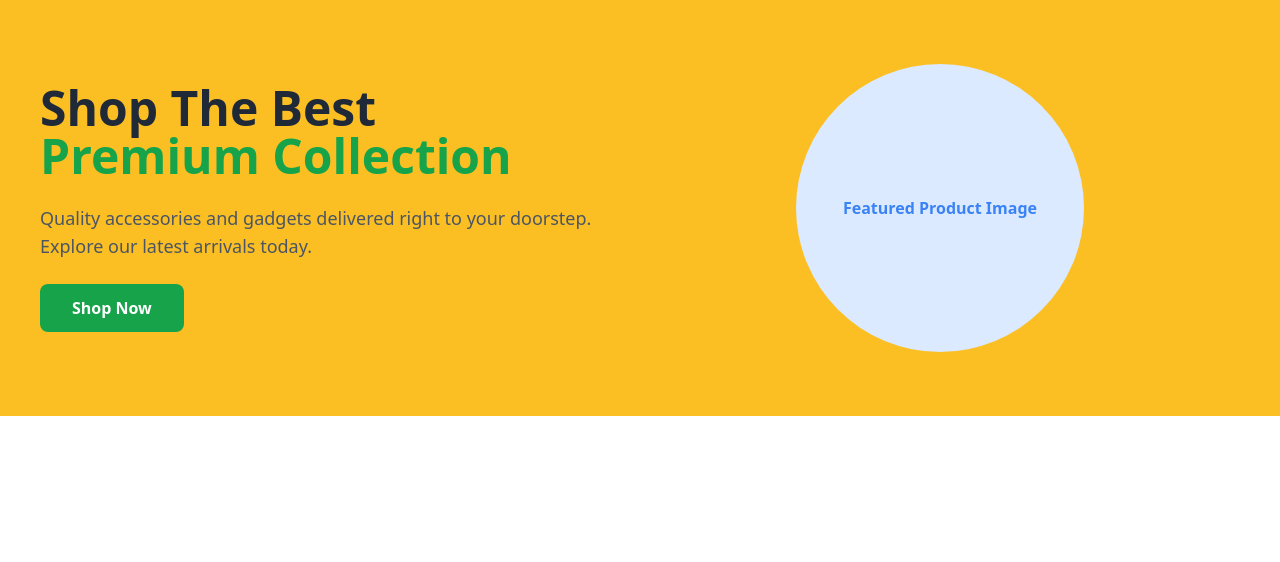
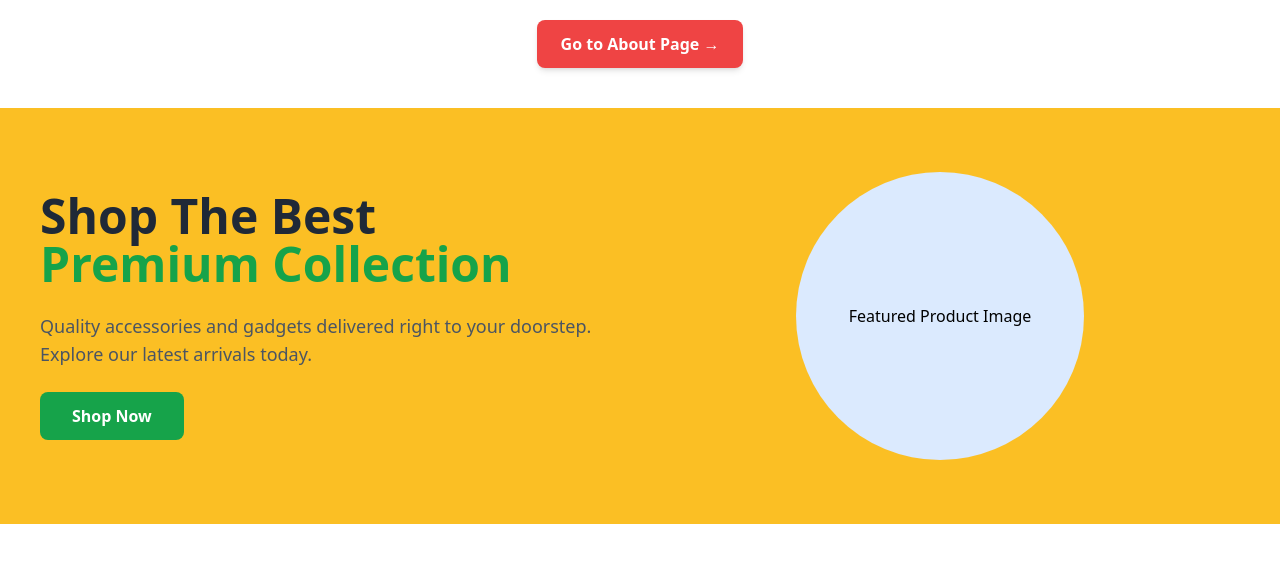
Before and after one commit to waqar-ahmeddev/SimpleShop, a website: page home.html in a window 1280 px wide. Drawn offline with nearby package versions, Linux system fonts and the light colour scheme.

Commit message:
git commit -m "Add about page navigation link and update UI"

```diff
--- a/home.html
+++ b/home.html
@@ -6,6 +6,12 @@
     <title>Document</title>
 </head>
 <body>
+     <div class="flex items-center justify-center pb-10 pt-5">
+  <a href="about.html"
+     class="inline-block px-6 py-3 bg-red-500 text-white font-semibold rounded-lg shadow-md hover:bg-blue-600 transition">
+     Go to About Page →
+  </a>
+</div>
     <section class="flex flex-col md:flex-row items-center justify-between py-16 px-10 bg-amber-400">
   <div class="md:w-1/2 space-y-6">
     <h1 class="text-5xl font-bold text-gray-800">Shop The Best <br><span class="text-green-600">Premium Collection</span></h1>
@@ -14,7 +20,7 @@
   </div>
   <div class="md:w-1/2 mt-10 md:mt-0 flex justify-center">
     <div class="w-72 h-72 bg-blue-100 rounded-full flex items-center justify-center">
-        <span class="text-blue-500 font-bold">Featured Product Image</span>
+        <spantext-white font-bold">Featured Product Image</span>
     </div>
   </div>
 </section>
--- a/script.js
+++ b/script.js
@@ -75,6 +75,7 @@ if (count === 0) {
 }
 
 iconCount--;
+
 if (iconCount < 0) iconCount = 0;
 
 icon.innerText = iconCount;
@@ -86,7 +87,6 @@ icon.innerText = iconCount;
 
 if (qty <= 0) {
   item.remove();
-
   count--;
   if (count < 0) count = 0;
 
```
Also changed, not shown: about.html (+6 -0 lines), contact.html (+6 -0 lines), index.html (+1 -2 lines), Tailwind.png (added).
